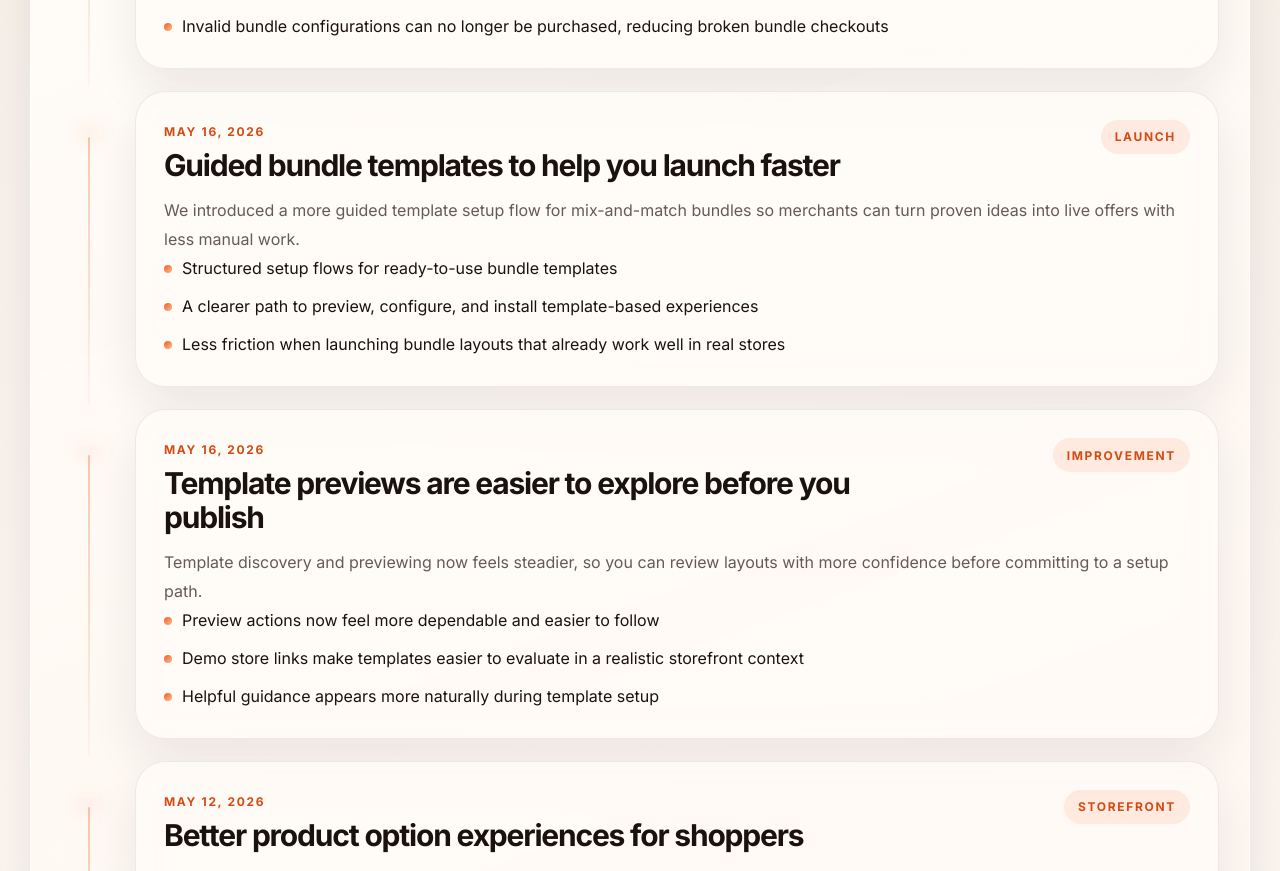
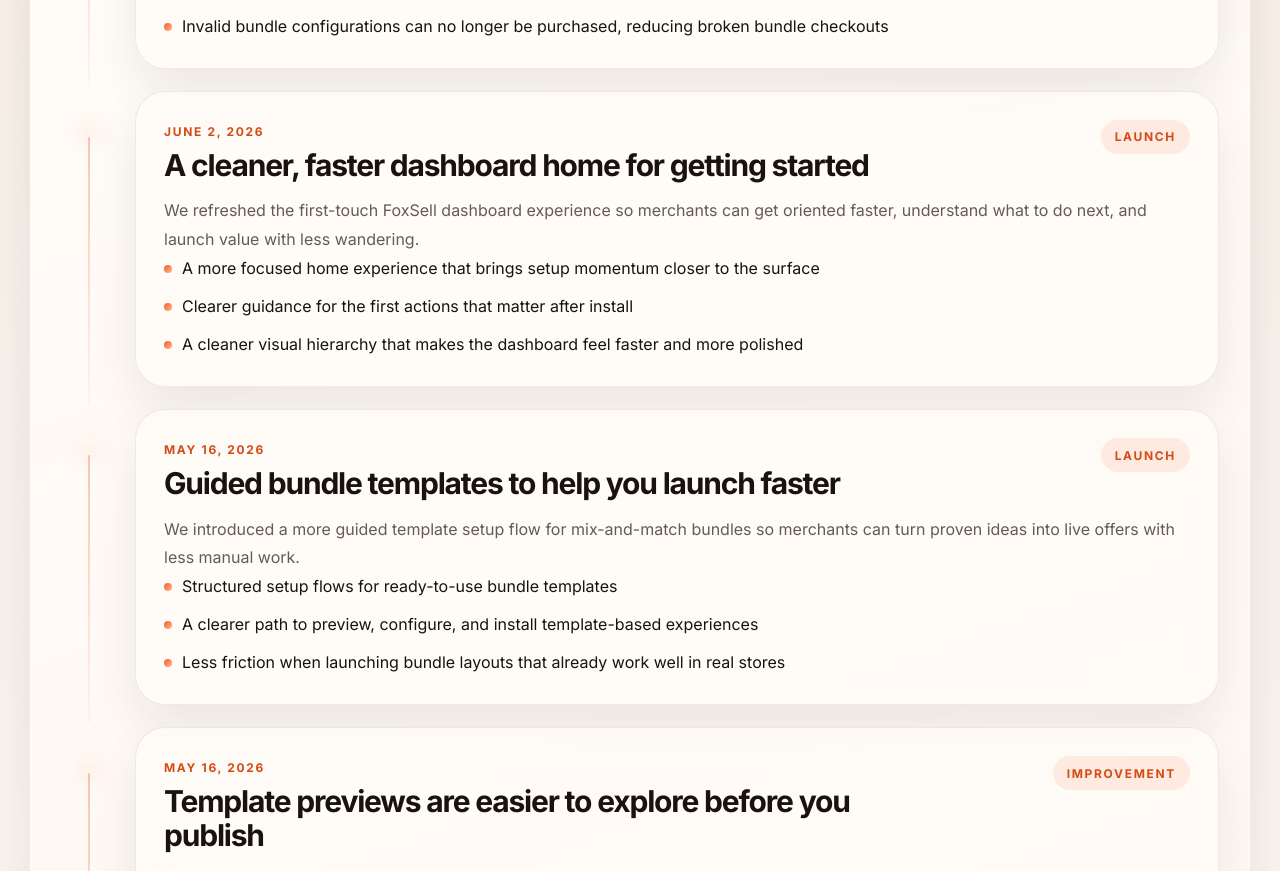
Before and after one commit to FoxSellApp/foxsell-changelog, a Next.js app: page / in a window 1280 px wide. Shown: the part 1904-2775 px from the top of the page. Built offline with nearby package versions, Linux system fonts and the light colour scheme.

Commit message:
fix: restore dashboard changelog entry

```diff
--- a/pages/index.js
+++ b/pages/index.js
@@ -29,6 +29,18 @@ const changelogEntries = [
       "Bundle details are clearer and easier to review inside the Shopify Admin product configuration block",
       "Merchants get better bundle context during editing without needing to switch between screens",
       "Invalid bundle configurations can no longer be purchased, reducing broken bundle checkouts"
+    ]
+  },
+  {
+    date: "June 2, 2026",
+    tag: "Launch",
+    title: "A cleaner, faster dashboard home for getting started",
+    summary:
+      "We refreshed the first-touch FoxSell dashboard experience so merchants can get oriented faster, understand what to do next, and launch value with less wandering.",
+    bullets: [
+      "A more focused home experience that brings setup momentum closer to the surface",
+      "Clearer guidance for the first actions that matter after install",
+      "A cleaner visual hierarchy that makes the dashboard feel faster and more polished"
     ]
   },
   {
```
